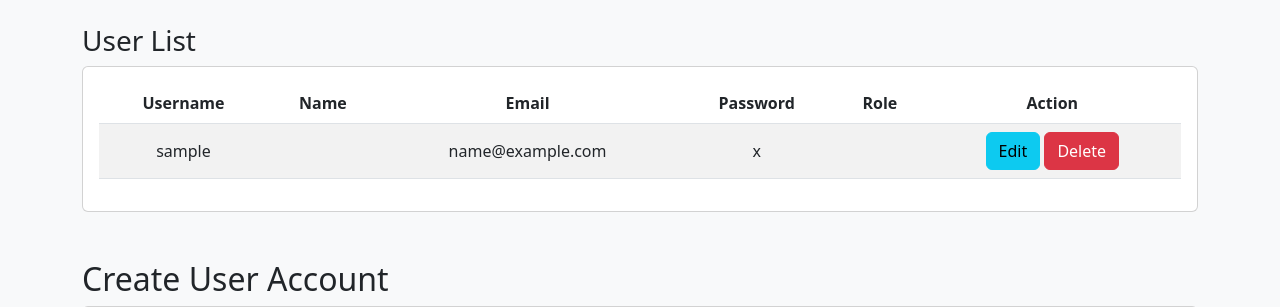
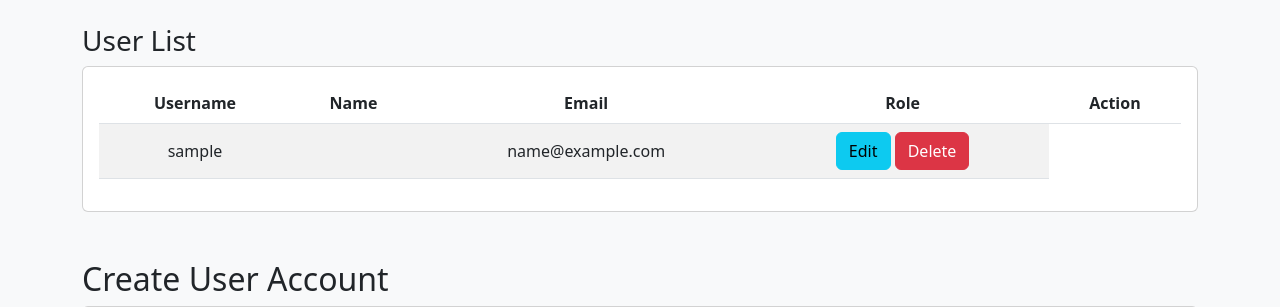
Before and after one commit to Sureinity/CRUD-Django, a Django app: template activity/templates/admin.html in a window 1280 px wide. Shown: the part 56-363 px from the top of the page. Run offline with Django 3.2, Linux system fonts and the light colour scheme; the template is opened without the code that fills it: values that come from a table or form of the project are taken from there, others are empty; tables that the repository leaves empty hold one stand-in row (values such as "Sample post"); form fields are guessed from the names that the template uses.

Commit message:
Deleted forgot_password view and url. | Handling role-based rendering on index.html. | Changed role rendering in admin user list: From integer to String

```diff
--- a/activity/templates/admin.html
+++ b/activity/templates/admin.html
@@ -63,7 +63,7 @@
                         <th class="text-center">Username</th>
                         <th class="text-center">Name</th>
                         <th class="text-center">Email</th>
-                        <th class="text-center">Password</th>
+
                         <th class="text-center">Role</th>
                         <th class="text-center">Action</th>
                     </tr>
@@ -74,8 +74,11 @@
                         <td class="text-center">{{ user.username }}</td>
                         <td class="text-center">{{ user.name }}</td>
                         <td class="text-center">{{ user.email }}</td>
-                        <td class="text-center">{{ user.password }}</td> <!-- Hide password for security -->
-                        <td class="text-center">{{ user.role }}</td>
+			{% if user.role == 2 %}
+				<td class="text-center">Editor</td>
+			{% elif user.role == 3 %}
+				<td class="text-center">Viewer</td>
+			{% endif %}
                         <td class="text-center">
                             <button type="button" class="btn btn-info" data-bs-toggle="modal" data-bs-target="#editModal{{ user.id }}">Edit</button>
                             <button type="button" class="btn btn-danger" data-bs-toggle="modal" data-bs-target="#deleteModal{{ user.id }}">Delete</button>
--- a/activity/templates/index.html
+++ b/activity/templates/index.html
@@ -41,7 +41,9 @@
 <!-- Navbar -->
 <nav class="navbar navbar-expand-lg" style="background-color: #343a40; padding: 1rem 0;">
     <div class="container-fluid">
-        <a class="navbar-brand text-light" href="{% url 'list_fruit' %}">Item Database</a>
+        <a class="navbar-brand text-light" href="{% url 'list_fruit' %}">
+		Item List {%if request.session.role == 1%}<a href="{% url 'admin' %}" class="text-light badge bg-secondary">Admin</a>{% endif %}
+        </a>
         <button class="navbar-toggler" type="button" data-bs-toggle="collapse" data-bs-target="#navbarNav"
             aria-controls="navbarNav" aria-expanded="false" aria-label="Toggle navigation">
             <span class="navbar-toggler-icon"></span>
@@ -51,7 +53,7 @@
                 {% csrf_token %}
                 <div class="input-group mb-0">
                     <input type="text" class="form-control rounded-pill" placeholder="Search..." aria-label="Search" name="query">
-                    <button type="submit" class="btn btn-outline-light rounded-pill" hidden >Search</button>
+                    <button type="submit" class="btn btn-outline-light rounded-pill" hidden>Search</button>
                 </div>
             </form>
         </div>
--- a/activity/urls.py
+++ b/activity/urls.py
@@ -4,7 +4,6 @@ from . import views
 urlpatterns = [
     #Authentication System
     path("", views.login, name="login"),
-    path("changePassword/", views.change_password, name="change_password"),
     path("logout/", views.logout, name="logout"),
 
     # Admin
```
Also changed, not shown: activity/views.py (+3 -12 lines).
